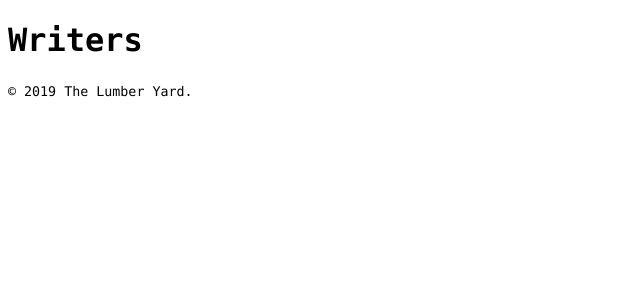
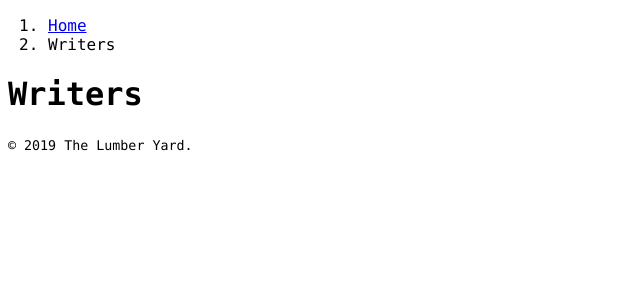
Before and after one commit to richardcornish/lumberyard, a Django app: page /writers/ in a window 1280 px wide. Shown: the part 119-419 px from the top of the page, without its empty margins (0-640 px from the left). Run offline with Django 3.2, Linux system fonts and the light colour scheme.

Commit message:
Added breadcrumbs to profiles

```diff
--- a/lumberyard/templates/profiles/profile_detail.html
+++ b/lumberyard/templates/profiles/profile_detail.html
@@ -2,6 +2,12 @@
 
 
 {% block content %}
+
+<ol class="breadcrumb">
+    <li class="breadcrumb-item"><a href="{% url 'home' %}">Home</a></li>
+    <li class="breadcrumb-item"><a href="{% url 'accounts:profile_list' %}">Writers</a></li>
+    <li class="breadcrumb-item active">{{ object.user.username }}</li>
+</ol>
 
 <h1>{{ object.user.username }}</h1>
 
--- a/lumberyard/templates/profiles/profile_list.html
+++ b/lumberyard/templates/profiles/profile_list.html
@@ -2,6 +2,11 @@
 
 
 {% block content %}
+
+<ol class="breadcrumb">
+    <li class="breadcrumb-item"><a href="{% url 'home' %}">Home</a></li>
+    <li class="breadcrumb-item active">Writers</li>
+</ol>
 
 <h1>Writers</h1>
 
```
